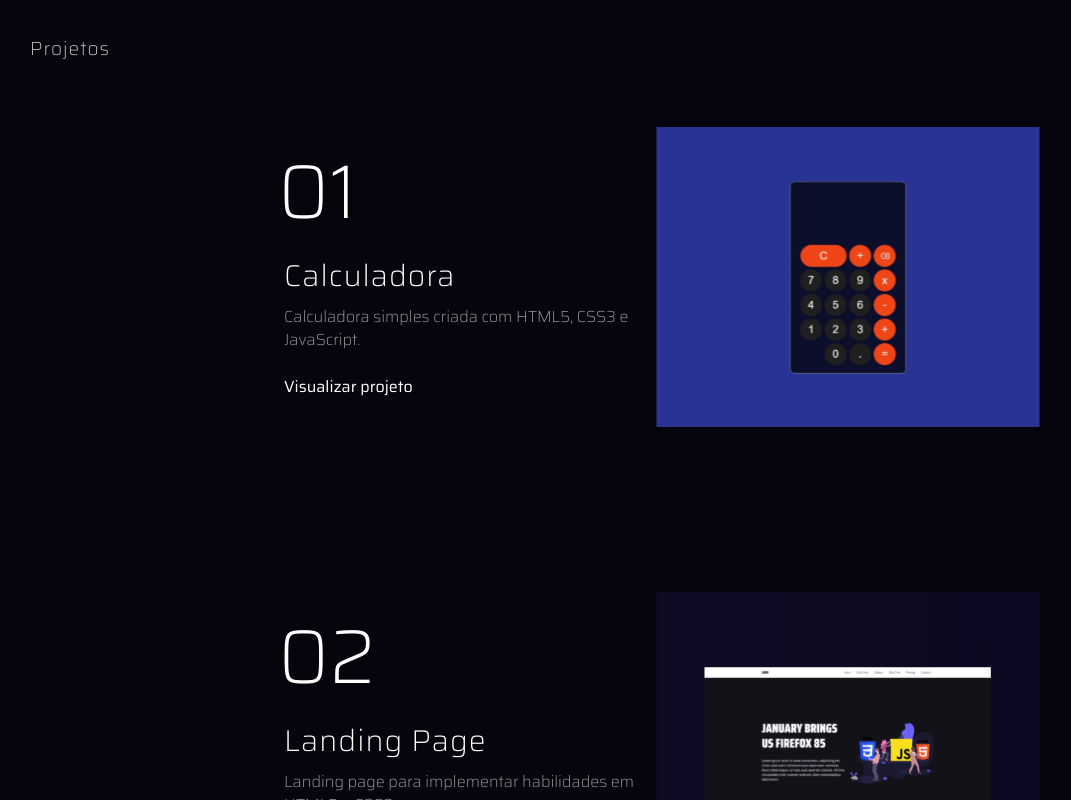
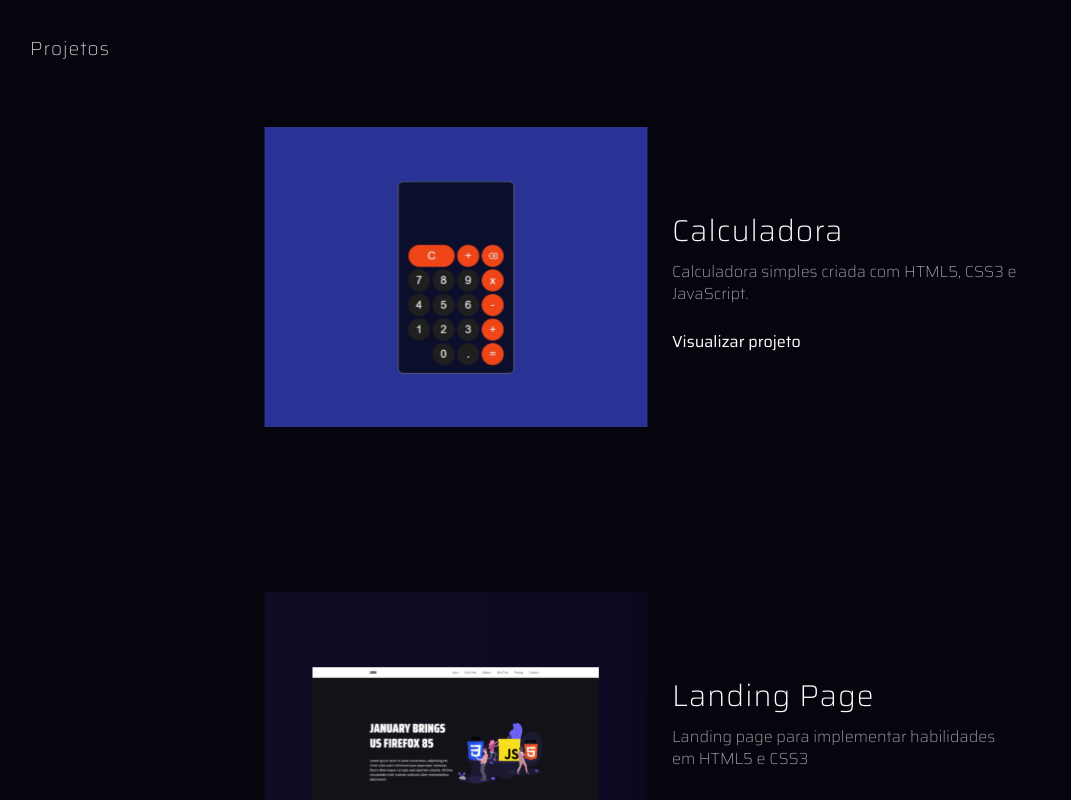
Before and after one commit to codemoises/MyPortfolio, a Next.js app: page / in a window 1280 px wide. Shown: the part 3020-3820 px from the top of the page, without its empty margins (9-1080 px from the left). Built offline with nearby package versions, Linux system fonts and the light colour scheme; a web font is replaced by a local one.

Commit message:
Card dos projetos

```diff
--- a/src/components/Projects/CardProjects.tsx
+++ b/src/components/Projects/CardProjects.tsx
@@ -1,9 +1,8 @@
-import { Box, Flex, Image, Link } from "@chakra-ui/react";
+import { Flex, Link } from "@chakra-ui/react";
 import { TextContentThree, TextContentTwo } from "../Common/DefaultText";
 import ImageContent from "./ImageContent";
 
 interface CardProjectProps {
-  number: string;
   title: string;
   link: string;
   description: string;
@@ -12,7 +11,6 @@ interface CardProjectProps {
 }
 
 export default function CardProjects({
-  number,
   title,
   link,
   description,
@@ -27,10 +25,11 @@ export default function CardProjects({
 
       justifyContent={["center"]}
       flexDirection="row"
-    >
-      <Flex w={"sm"} h={"100%"} flexDirection={"column"} position={"relative"} justifyContent={"center"}>
-        <TextContentTwo width={"auto"} margin={"8px 8px 0 4px"}
-          padding={"8px 8px 0 2px"} text={number} />
+      >
+      <ImageContent src={src} alt={alt} />
+      <Flex w={"sm"} h={"100%"}
+          margin={"8px 8px 0 8px"}
+          padding={"8px 8px 0 4px"} flexDirection={"column"} position={"relative"} justifyContent={"center"}>
         <TextContentThree
           margin={"8px 8px 0 8px"}
           padding={"8px 8px 0 4px"}
@@ -54,7 +53,6 @@ export default function CardProjects({
           <Link className="hoveredText" href={link} target="_blank" rel="external" _hover={{}} position={"relative"} _after={{ content: "''", background: "linear-gradient(270deg, #6E3AFF 0%, #000 100%)", height: "1.7px", width: "0", position: "absolute", bottom: "-3px", left: "0", transition: "all 0.5s ease-in-out" }}>Visualizar projeto</Link>
         </Flex>
       </Flex>
-      <ImageContent src={src} alt={alt} />
     </Flex>
   );
 }
--- a/src/components/Projects/ProjectContent.tsx
+++ b/src/components/Projects/ProjectContent.tsx
@@ -16,7 +16,6 @@ export default function ProjectContent() {
           flexWrap={"wrap"}
         >
           <CardProjects
-            number={"01"}
             title={"Calculadora"}
             description={"Calculadora simples criada com HTML5, CSS3 e JavaScript."}
             link={"https://calculadora-theta.vercel.app/"}
@@ -24,7 +23,6 @@ export default function ProjectContent() {
           alt={"Imagem da calculadora"}          />
 
           <CardProjects
-            number={"02"}
             title={"Landing Page"}
             description={"Landing page para implementar habilidades em HTML5 e CSS3"}
             link={"https://landing-page-gamma-five.vercel.app/"}
```
